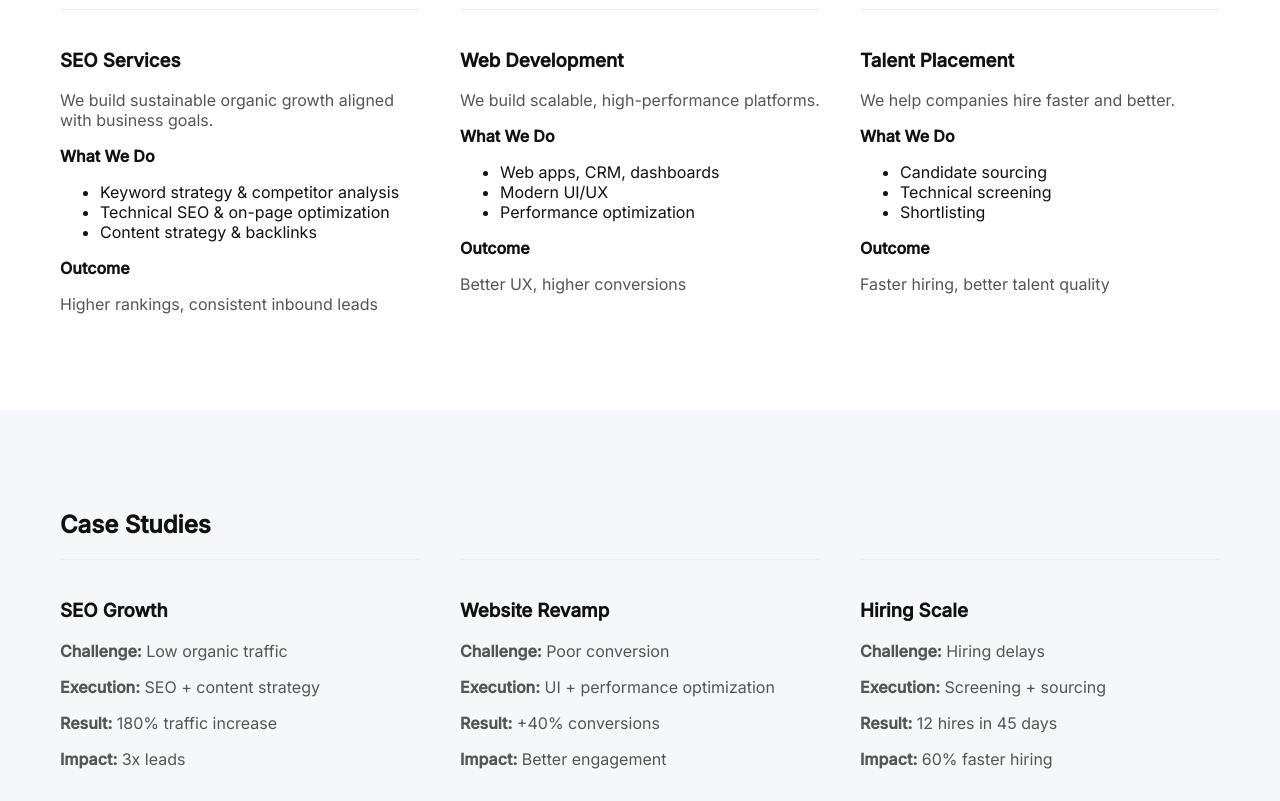
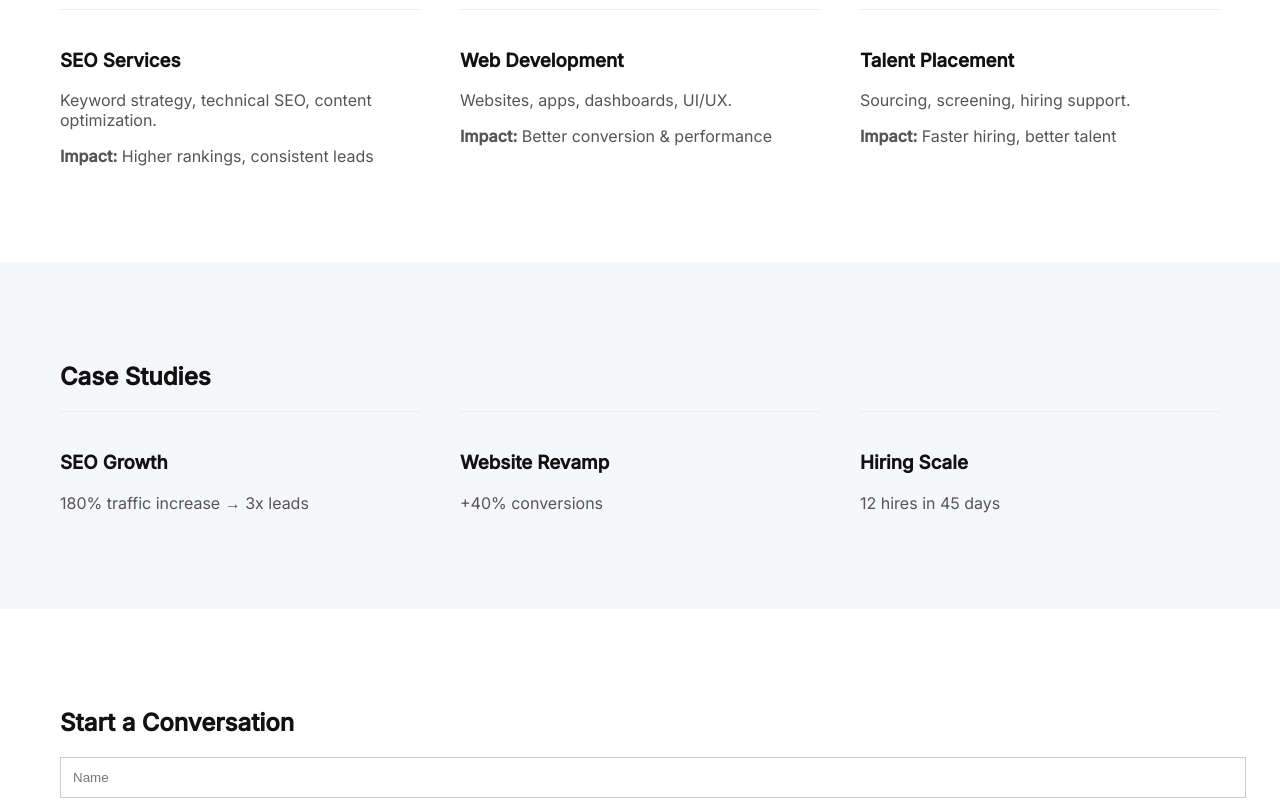
Before and after one commit to TARIQUEZAIB/growthedge, a plain HTML site: page index.htm in a window 1280 px wide. Shown: the part 820-1621 px from the top of the page. Drawn offline with nearby package versions, Linux system fonts and the light colour scheme.

Commit message:
Update index.htm

```diff
--- a/index.htm
+++ b/index.htm
@@ -158,7 +158,7 @@ input, textarea {
         <a href="#contact">Contact</a>
     </div>
 
-    <button class="nav-cta" onclick="scrollToContact()">Start Conversation</button>
+    <button class="nav-cta" onclick="scrollToContact()">Start a Conversation</button>
 </nav>
 
 <!-- HERO -->
@@ -178,47 +178,20 @@ input, textarea {
 
 <div class="card">
 <h3>SEO Services</h3>
-<p>We build sustainable organic growth aligned with business goals.</p>
-
-<strong>What We Do</strong>
-<ul>
-<li>Keyword strategy & competitor analysis</li>
-<li>Technical SEO & on-page optimization</li>
-<li>Content strategy & backlinks</li>
-</ul>
-
-<strong>Outcome</strong>
-<p>Higher rankings, consistent inbound leads</p>
+<p>Keyword strategy, technical SEO, content optimization.</p>
+<p><strong>Impact:</strong> Higher rankings, consistent leads</p>
 </div>
 
 <div class="card">
 <h3>Web Development</h3>
-<p>We build scalable, high-performance platforms.</p>
-
-<strong>What We Do</strong>
-<ul>
-<li>Web apps, CRM, dashboards</li>
-<li>Modern UI/UX</li>
-<li>Performance optimization</li>
-</ul>
-
-<strong>Outcome</strong>
-<p>Better UX, higher conversions</p>
+<p>Websites, apps, dashboards, UI/UX.</p>
+<p><strong>Impact:</strong> Better conversion & performance</p>
 </div>
 
 <div class="card">
 <h3>Talent Placement</h3>
-<p>We help companies hire faster and better.</p>
-
-<strong>What We Do</strong>
-<ul>
-<li>Candidate sourcing</li>
-<li>Technical screening</li>
-<li>Shortlisting</li>
-</ul>
-
-<strong>Outcome</strong>
-<p>Faster hiring, better talent quality</p>
+<p>Sourcing, screening, hiring support.</p>
+<p><strong>Impact:</strong> Faster hiring, better talent</p>
 </div>
 
 </div>
@@ -232,26 +205,17 @@ input, textarea {
 
 <div class="card">
 <h3>SEO Growth</h3>
-<p><strong>Challenge:</strong> Low organic traffic</p>
-<p><strong>Execution:</strong> SEO + content strategy</p>
-<p><strong>Result:</strong> 180% traffic increase</p>
-<p><strong>Impact:</strong> 3x leads</p>
+<p>180% traffic increase → 3x leads</p>
 </div>
 
 <div class="card">
 <h3>Website Revamp</h3>
-<p><strong>Challenge:</strong> Poor conversion</p>
-<p><strong>Execution:</strong> UI + performance optimization</p>
-<p><strong>Result:</strong> +40% conversions</p>
-<p><strong>Impact:</strong> Better engagement</p>
+<p>+40% conversions</p>
 </div>
 
 <div class="card">
 <h3>Hiring Scale</h3>
-<p><strong>Challenge:</strong> Hiring delays</p>
-<p><strong>Execution:</strong> Screening + sourcing</p>
-<p><strong>Result:</strong> 12 hires in 45 days</p>
-<p><strong>Impact:</strong> 60% faster hiring</p>
+<p>12 hires in 45 days</p>
 </div>
 
 </div>
@@ -265,7 +229,7 @@ input, textarea {
 <input id="name" placeholder="Name" required>
 <input id="email" placeholder="Email" required>
 <textarea id="msg" placeholder="Requirement" required></textarea>
-<button class="btn">Send Message</button>
+<button type="submit" class="btn">Send Message</button>
 </form>
 
 <p id="status"></p>
@@ -280,23 +244,33 @@ input, textarea {
 document.getElementById("contact-form").addEventListener("submit", function(e){
 e.preventDefault();
 
-const name=name.value;
-const email=email.value;
-const message=msg.value;
-const status=document.getElementById("status");
+const status = document.getElementById("status");
 
-status.innerHTML="Sending...";
+// ✅ FIXED
+const name = document.getElementById("name").value;
+const email = document.getElementById("email").value;
+const message = document.getElementById("msg").value;
 
-emailjs.send("service_2lwfetn","template_vwrozwa",{name,email,message})
-.then(()=>{
-return emailjs.send("service_2lwfetn","template_mdxu4m9",{name,email});
+status.innerHTML = "Sending...";
+
+emailjs.send("service_2lwfetn","template_vwrozwa",{
+    name: name,
+    email: email,
+    message: message
 })
 .then(()=>{
-status.innerHTML="✅ Message sent!";
-document.getElementById("contact-form").reset();
+    return emailjs.send("service_2lwfetn","template_mdxu4m9",{
+        name: name,
+        email: email
+    });
 })
-.catch(()=>{
-status.innerHTML="❌ Failed";
+.then(()=>{
+    status.innerHTML = "✅ Message sent!";
+    document.getElementById("contact-form").reset();
+})
+.catch((error)=>{
+    status.innerHTML = "❌ Failed";
+    console.log(error);
 });
 });
 </script>
```
